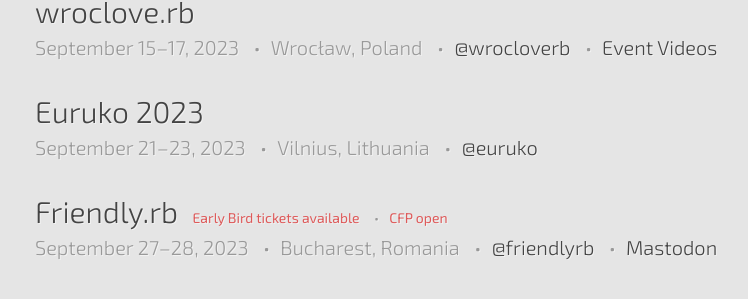
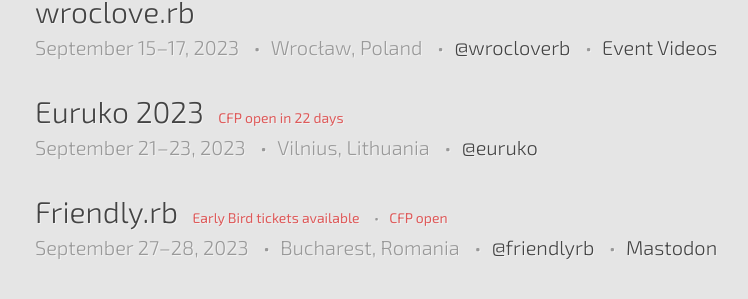
Before and after one commit to ruby-conferences/ruby-conferences.github.io, a Jekyll site: the page built from index.html, in a window 1280 px wide. Shown: the part 1269-1568 px from the top of the page, without its empty margins (205-953 px from the left). Built offline with Jekyll 4.4.1, drawn with Linux system fonts in a browser that asks for light colours.

Commit message:
Add CFP Details for Euruko 2023

```diff
--- a/_data/conferences.yml
+++ b/_data/conferences.yml
@@ -2246,6 +2246,8 @@
   end_date: 2023-09-23
   url: https://2023.euruko.org
   twitter: euruko
+  cfp_phrase: CFP open
+  cfp_date: 2023-04-01
 
 - name: Friendly.rb
   location: Bucharest, Romania
```
